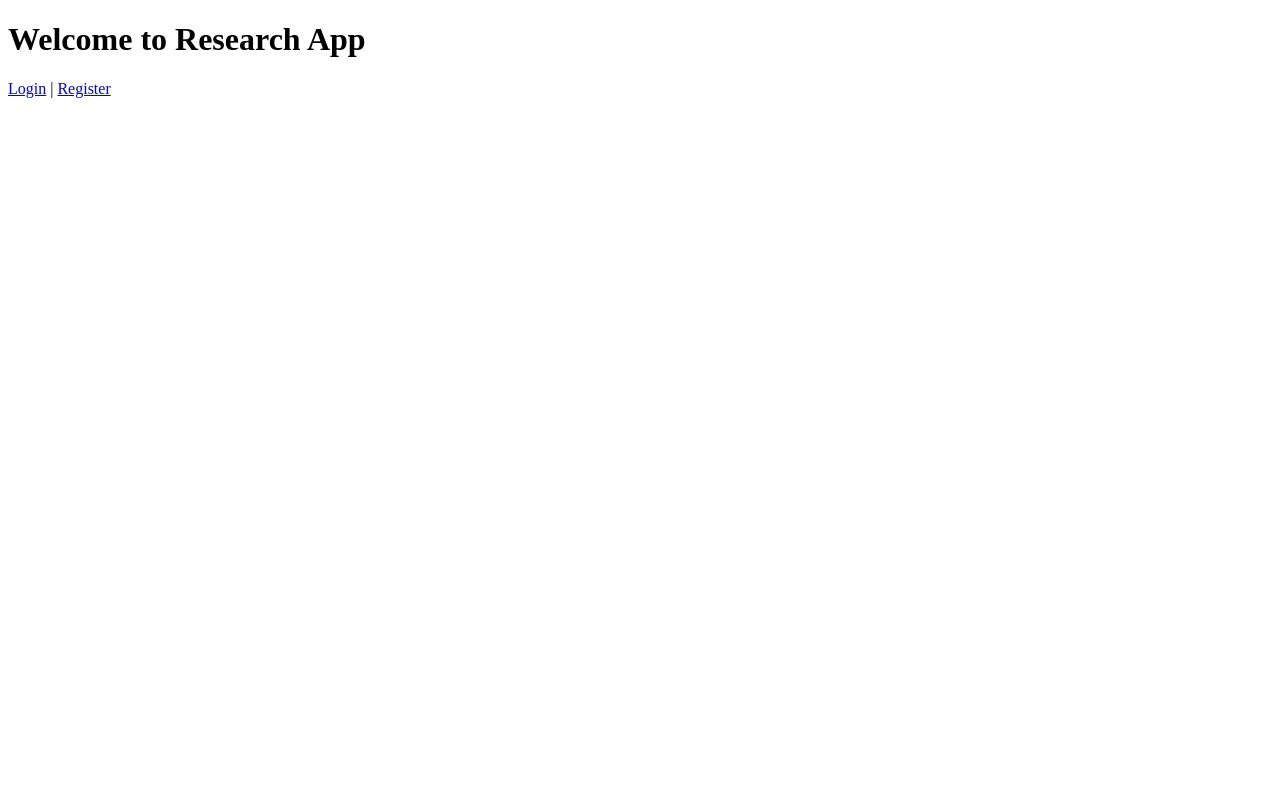
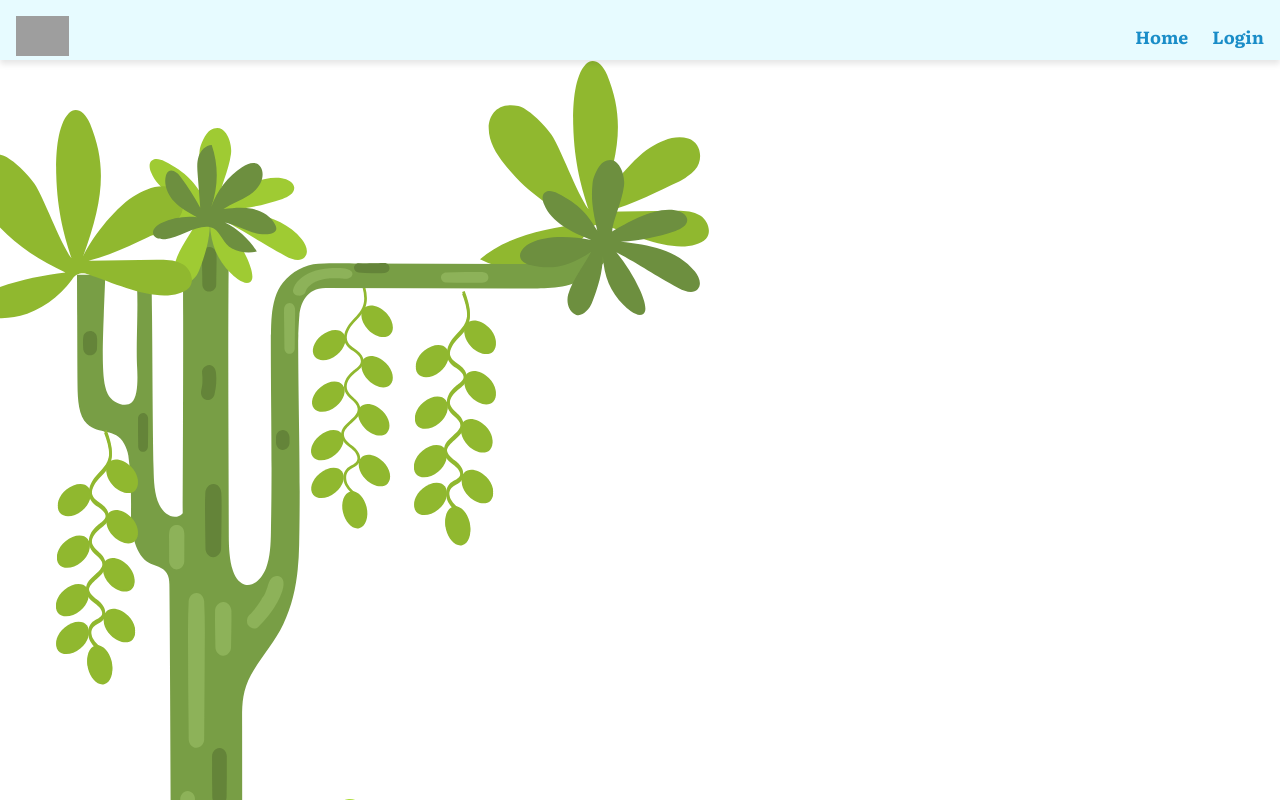
Before and after one commit to IT21237690/Research-Project-24-25J-153, a React (Create React App) app in the folder rp-frontend/: page / in a window 1280 px wide. Built offline with nearby package versions, Linux system fonts and the light colour scheme; grey boxes are pictures that could not be loaded.

Commit message:
header component, tailwind css

```diff
--- a/rp-frontend/package.json
+++ b/rp-frontend/package.json
@@ -41,6 +41,9 @@
   "devDependencies": {
     "@types/react": "^19.0.10",
     "@types/react-dom": "^19.0.4",
-    "@types/react-router-dom": "^5.3.3"
+    "@types/react-router-dom": "^5.3.3",
+    "autoprefixer": "^10.4.20",
+    "postcss": "^8.5.2",
+    "tailwindcss": "^3.4.17"
   }
 }
--- a/rp-frontend/src/App.tsx
+++ b/rp-frontend/src/App.tsx
@@ -3,6 +3,7 @@ import LandingPage from "./pages/LandingPage.tsx";
 import Login from "./pages/Login.tsx";
 import Register from "./pages/Register.tsx";
 import React from "react";
+import Header from "./components/Header.tsx";
 
 function App() {
   return (
--- /dev/null
+++ b/rp-frontend/src/components/Header.tsx
@@ -0,0 +1,32 @@
+import React from "react";
+import { Link } from "react-router-dom";
+import "../styles/theme.css"; // Import the theme.css file
+
+const Header = () => {
+  return (
+    <header className="header ">
+      <div className="header-container">
+        {/* Logo on the Left */}
+        <div className="logo">
+          <Link to="/">
+            <img src="/logo.png" alt="Logo" />
+          </Link>
+        </div>
+
+        {/* Navigation Links on the Right */}
+        <div>
+          <div className="nav-links">
+            <div>
+              <Link to="/">Home</Link>
+            </div>
+            <div>
+              <Link to="/login">Login</Link>
+            </div>
+          </div>
+        </div>
+      </div>
+    </header>
+  );
+};
+
+export default Header;
--- a/rp-frontend/src/pages/LandingPage.tsx
+++ b/rp-frontend/src/pages/LandingPage.tsx
@@ -1,13 +1,27 @@
 import React from "react";
-import { Link } from "react-router-dom";
+import "../styles/theme.css"; // Import styles
+import Header from "../components/Header.tsx";
 
 const LandingPage = () => {
-    return (
-        <div>
-            <h1>Welcome to Research App</h1>
-            <Link to="/login">Login</Link> | <Link to="/register">Register</Link>
+  return (
+    <>
+      <Header />
+      <div className="page-container">
+        <div className="body-container ">
+          <div style={{   }}>
+            <img
+              src="/assets/green_tree.svg"
+              alt="Green Tree"
+              className="leftImage"
+            />
+            <div>hi</div>
+          </div>
+        {/* <div className=" div-container bg-slate-600 flex"><div className="bg-pink-400 100vw">hi</div><div className="bg-blue-400">hi</div></div> */}
+
         </div>
-    );
+      </div>
+    </>
+  );
 };
 
 export default LandingPage;
--- /dev/null
+++ b/rp-frontend/src/styles/theme.css
@@ -0,0 +1,88 @@
+/* Import Google Font */
+@import url("https://fonts.googleapis.com/css2?family=Literata:wght@700&display=swap");
+
+/* Ensure full height layout */
+html,
+body,
+#root {
+  height: 100%;
+  margin: 0;
+  padding: 0;
+  /* overflow: hidden; Prevent full-page scrolling */
+}
+/* Wrapper for page content */
+.page-container {
+  display: flex;
+  flex-direction: column;
+  height: 100vh; /* Full height viewport */
+}
+
+/* Fixed Header */
+.header {
+  background-color: #E7FBFF;
+  color: #1a8dc8;
+  padding: 1rem;
+  box-shadow: 0px 4px 6px rgba(0, 0, 0, 0.1);
+  position: fixed;
+  top: 0;
+  width: -webkit-fill-available;
+  z-index: 10;
+  height: 60px;
+}
+
+/* Body container */
+.body-container {
+  /* flex-grow: 1; */
+  overflow-y: auto;
+  margin-top: 60px;
+  width: -webkit-fill-available;
+  height: 100%;
+
+}
+
+/* Header Container */
+.header-container {
+  margin: auto;
+  display: flex;
+  justify-content: space-between;
+  align-items: center;
+  font-weight: 700;
+  font-size: 1.1rem;
+  font-family: "Literata", serif;
+  display: flex;
+}
+
+/* Logo Styling */
+.logo img {
+  height: 40px;
+}
+
+/* Navigation */
+.nav-links {
+  display: flex;
+  gap: 1.5rem;
+}
+
+.nav-links a {
+  text-decoration: none;
+  color: #1a8dc8;
+  font-family: "Literata", serif;
+  font-weight: 700;
+  font-size: 1.1rem;
+  transition: color 0.3s ease-in-out;
+}
+
+.nav-links a:hover {
+  color: #e0e0e0;
+}
+
+/* Ensure content is pushed below the header */
+.content {
+  margin-top: 80px;
+}
+
+.leftImage {
+    height:-webkit-fill-available ;
+    /* background-color: #1a8dc8; */
+    left: 0%;
+}
--- /dev/null
+++ b/rp-frontend/tailwind.config.js
@@ -0,0 +1,10 @@
+/** @type {import('tailwindcss').Config} */
+module.exports = {
+  content: [
+    "./src/**/*.{js,jsx,ts,tsx}",
+  ],
+  theme: {
+    extend: {},
+  },
+  plugins: [],
+};
```
Also changed, not shown: rp-frontend/src/index.css (+3 -13 lines), rp-frontend/public/assets/green_tree.svg (added), 1 other file (tests, documents, lock files or other folders).
